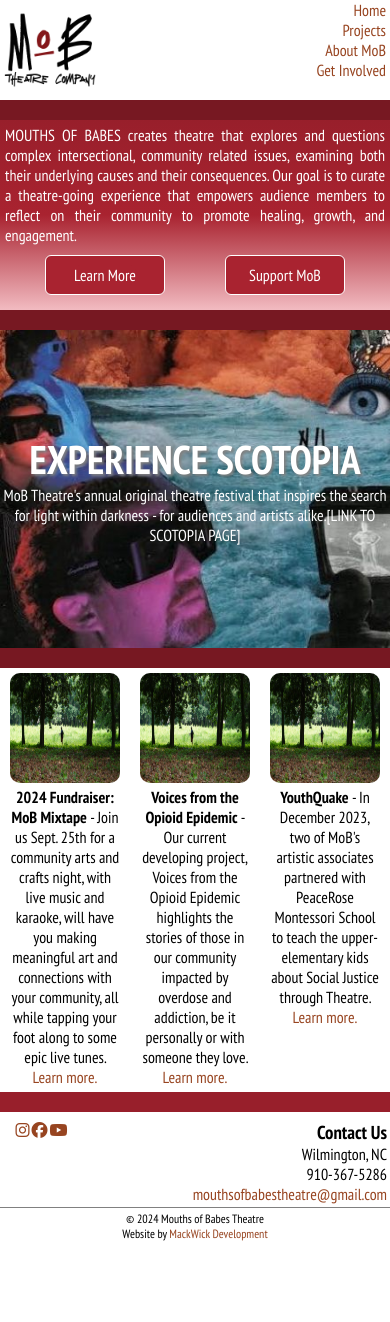
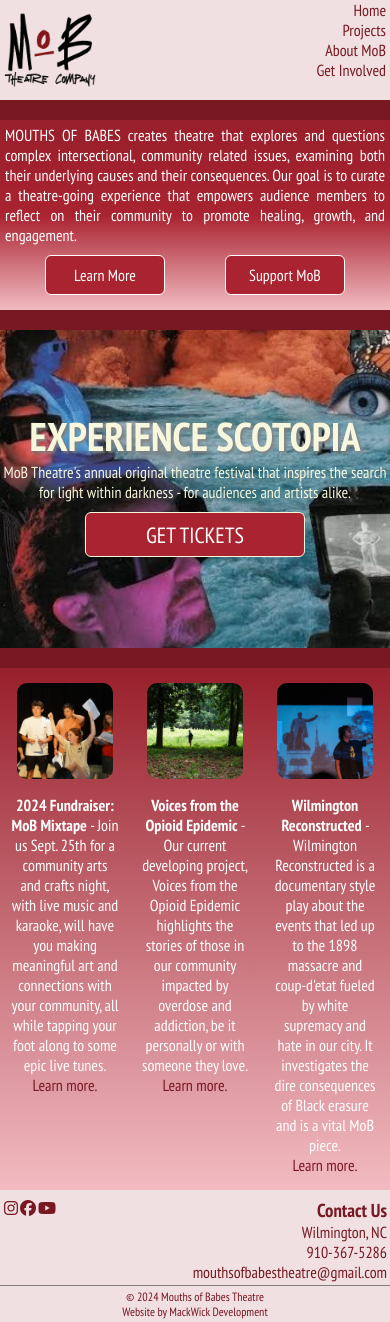
Before and after one commit to mackwick/MoB_Website_FE, a React (Vite) app: page / in a window 390 px wide. Before the commit the page ends 1244 px from the top, so only its background shows below. Built offline with nearby package versions, Linux system fonts and the light colour scheme; a web font is replaced by a local one.

Commit message:
first pass on mobile design for landing

```diff
--- a/src/components/LatestNews.jsx
+++ b/src/components/LatestNews.jsx
@@ -1,9 +1,10 @@
 function LatestNews({ image, title, blurb, link }) {
   return (
-    <div>
+    <div className="news-item">
       <img src={image} className="news-image" />
       <p>
-        <b className="news-title">{title}</b> - {blurb}{" "}
+        <b className="news-title">{title}</b> - {blurb}
+        <br />
         <a href={link} className="link">
           Learn more.
         </a>
--- a/src/index.css
+++ b/src/index.css
@@ -25,6 +25,7 @@
   font-family: "PT Sans Narrow", sans-serif;
   font-weight: 400;
   font-style: normal;
+  background-color: var(--red);
 }
 
 .link,
@@ -34,12 +35,12 @@
 }
 
 .link {
-  color: var(--darkorange);
+  color: var(--darkred);
 }
 
 .link:hover {
   cursor: pointer;
-  /* color: var(--blue); */
+  color: var(--lightred);
 }
 
 button {
@@ -54,6 +55,10 @@
   cursor: pointer;
 }
 
+button:hover {
+  background-color: var(--verylightred);
+}
+
 /*-----------------  HEADER  -----------------*/
 
 .logo {
@@ -65,6 +70,7 @@
   flex-direction: row;
   justify-content: space-between;
   border-bottom: solid var(--darkred) 20px;
+  background-color: rgba(255, 255, 255, 0.861);
 }
 
 .header-container > .header-menu {
@@ -83,7 +89,8 @@
   padding: 0;
   padding-top: 5px;
   text-align: center;
-  border-top: solid var(--red) 20px;
+  background-color: rgba(255, 255, 255, 0.861);
+  color: var(--darkred);
 }
 
 .footer-content {
@@ -92,6 +99,7 @@
 
 .social-icons {
   width: 20%;
+  text-align: left;
 }
 
 .icon {
@@ -147,6 +155,7 @@
   font-size: 40px;
   margin: 0 auto;
   text-shadow: 2px 2px 3px gray;
+  color: var(--cream);
 }
 
 .brief-bio {
@@ -155,7 +164,8 @@
   text-align: justify;
 }
 
-.home-bio-links {
+.home-bio-links,
+.home-teaser-link {
   display: flex;
   flex-direction: row;
   justify-content: space-around;
@@ -165,6 +175,18 @@
 .home-bio-links > button {
   width: 120px;
   height: 40px;
+}
+
+.teaser-button {
+  width: 220px;
+  height: 45px;
+  font-size: 22px;
+  background-color: var(--lightred);
+  border: solid var(--cream) 1px;
+}
+
+.teaser-button:hover {
+  background-color: var(--verylightred);
 }
 
 .landing-top-image {
@@ -177,7 +199,7 @@
   background-image: url("/images/scotopia-collage.jpg");
   background-size: cover;
   height: 40dvh;
-  color: white;
+  color: var(--cream);
   text-align: center;
   margin-top: 0;
   display: flex;
@@ -189,6 +211,9 @@
   display: flex;
   flex-direction: row;
   justify-content: space-around;
+  padding: 10px 0px;
+  background: linear-gradient(var(--red), var(--verylightred));
+  color: white;
 }
 
 .news-item {
@@ -202,9 +227,11 @@
 }
 
 .news-image {
-  height: 110px;
-  width: 110px;
+  height: 6rem;
+  width: 6rem;
   border-radius: 10px;
+  margin-bottom: 1rem;
+  object-fit: cover;
 }
 
 /*-----------------  ABOUT  -----------------*/
--- a/src/pages/Landing.jsx
+++ b/src/pages/Landing.jsx
@@ -1,7 +1,8 @@
 import { Link } from "react-router-dom";
 import image from "/images/placeholder.jpeg";
 import LatestNews from "../components/LatestNews";
-import verticalPic from "/images/home-vert4.jpg";
+import outreach from "/images/home-outreachrep.jpg";
+import wilm from "/images/Home-WilmingtonReconstructedrep.jpg";
 
 function Landing() {
   return (
@@ -31,22 +32,22 @@
         <span className="home-teaser-header">EXPERIENCE SCOTOPIA</span>
         <p>
           MoB Theatre's annual original theatre festival that inspires the
-          search for light within darkness - for audiences and artists
-          alike.[LINK TO SCOTOPIA PAGE]
+          search for light within darkness - for audiences and artists alike.
         </p>
+        <div className="home-teaser-link">
+          <button className="teaser-button">GET TICKETS</button>
+        </div>
       </div>
       <div className="latest-news">
-        <div className="news-item">
         <LatestNews
-            image={image}
+          image={outreach}
           title={"2024 Fundraiser: MoB Mixtape"}
           blurb={
             "Join us Sept. 25th for a community arts and crafts night, with live music and karaoke, will have you making meaningful art and connections with your community, all while tapping your foot along to some epic live tunes."
           }
           link={"https://www.mouthsofbabestheatre.com/tickets"}
         />
-        </div>
-        <div className="news-item">
+
         <LatestNews
           image={image}
           title={"Voices from the Opioid Epidemic"}
@@ -55,17 +56,15 @@
           }
           link={"https://www.mouthsofbabestheatre.com/current-projects"}
         />
-        </div>
-        <div className="news-item">
+
         <LatestNews
-            image={image}
-            title={"YouthQuake"}
+          image={wilm}
+          title={"Wilmington Reconstructed"}
           blurb={
-              "In December 2023, two of MoB's artistic associates partnered with PeaceRose Montessori School to teach the upper-elementary kids about Social Justice through Theatre."
+            "Wilmington Reconstructed is a documentary style play about the events that led up to the 1898 massacre and coup-d'etat fueled by white supremacy and hate in our city. It investigates the dire consequences of Black erasure and is a vital MoB piece."
           }
           link={"https://www.mouthsofbabestheatre.com/gallery"}
         />
-        </div>
       </div>
     </div>
   );
```
Lines whose indentation alone changed are shown as unchanged.
